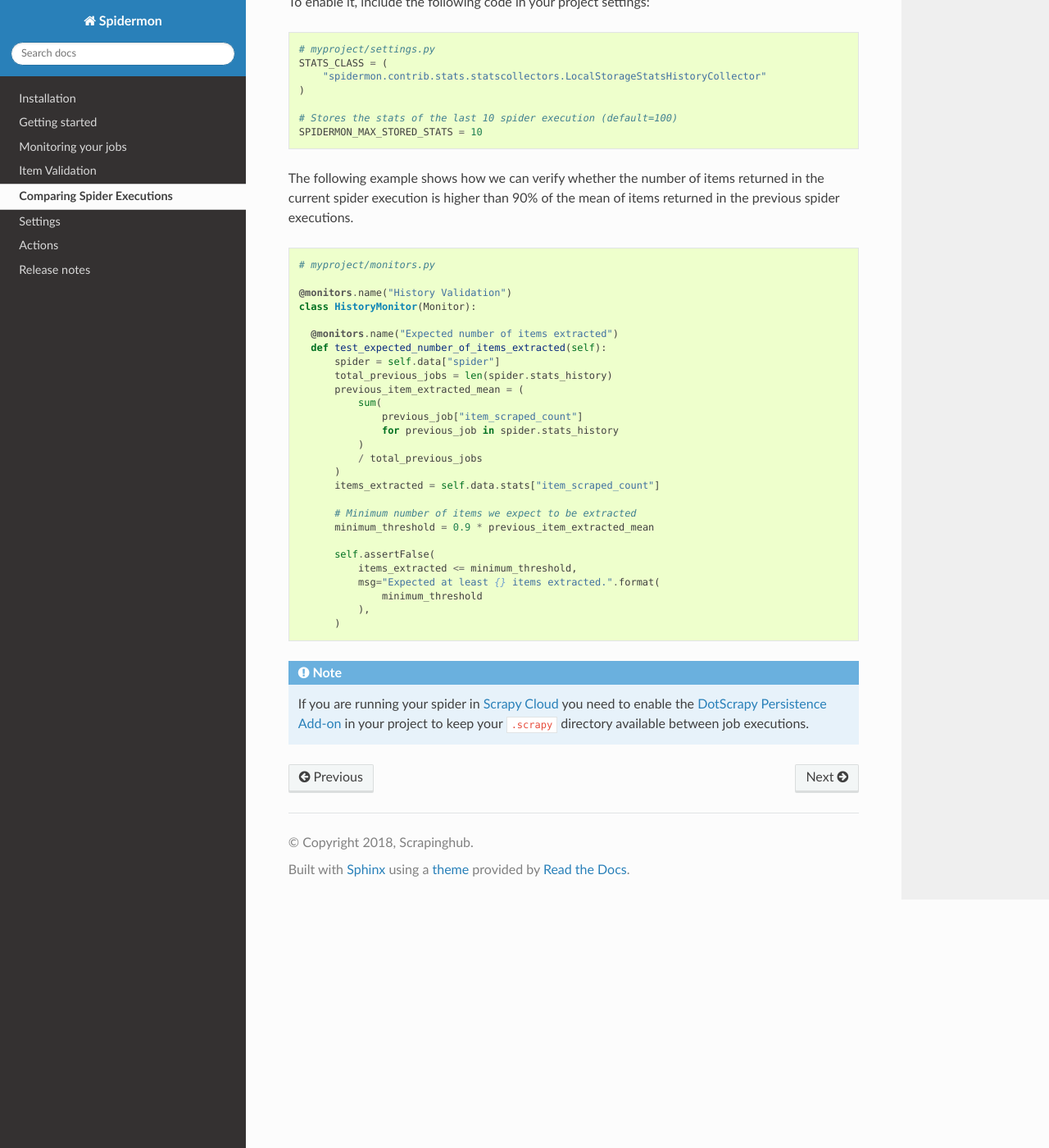
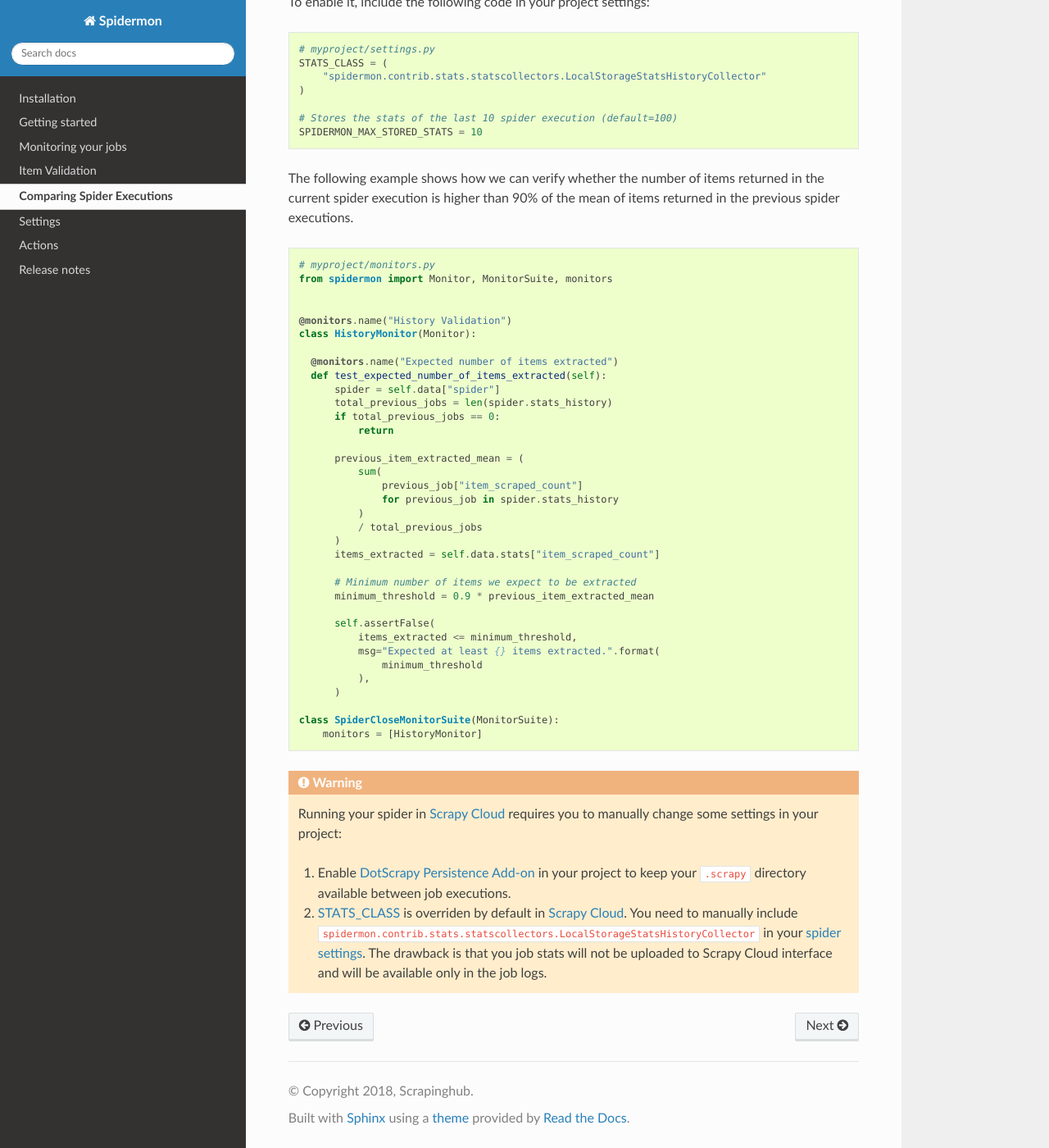
Before and after one commit to scrapinghub/spidermon, a Sphinx documentation site: the page built from docs/source/stats-collection.rst, in a window 1280 px wide and 1400 px high, scrolled down 458 px. Shown: the whole window at 82% size. Built offline with Sphinx 7.4.7 and the Read the Docs theme 2.0.0, drawn with Linux system fonts in a browser that asks for light colours.

Commit message:
docs: Improves stats history documentation (#188)
* Included missing imports and a MonitorSuite to make the example works correctly
* Fixed possible ZeroDivisionError in code example
* Improved warning text on how to use historical stats within Scrapy Cloud

```diff
--- a/docs/source/stats-collection.rst
+++ b/docs/source/stats-collection.rst
@@ -35,6 +35,8 @@ returned in the previous spider executions.
 .. code-block:: python
 
     # myproject/monitors.py
+    from spidermon import Monitor, MonitorSuite, monitors
+
 
     @monitors.name("History Validation")
     class HistoryMonitor(Monitor):
@@ -43,6 +45,9 @@ returned in the previous spider executions.
       def test_expected_number_of_items_extracted(self):
           spider = self.data["spider"]
           total_previous_jobs = len(spider.stats_history)
+          if total_previous_jobs == 0:
+              return
+
           previous_item_extracted_mean = (
               sum(
                   previous_job["item_scraped_count"]
@@ -62,10 +67,21 @@ returned in the previous spider executions.
               ),
           )
 
-.. note::
-    If you are running your spider in `Scrapy Cloud`_ you need to enable the
-    `DotScrapy Persistence Add-on`_ in your project to keep your ``.scrapy`` directory
-    available between job executions.
+    class SpiderCloseMonitorSuite(MonitorSuite):
+        monitors = [HistoryMonitor]
 
+.. warning::
+    Running your spider in `Scrapy Cloud`_ requires you to manually change some settings
+    in your project:
+
+    #. Enable `DotScrapy Persistence Add-on`_ in your project to keep your ``.scrapy`` directory
+       available between job executions.
+    #. `STATS_CLASS`_ is overriden by default in `Scrapy Cloud`_. You need to manually include
+       ``spidermon.contrib.stats.statscollectors.LocalStorageStatsHistoryCollector`` in your `spider
+       settings`_. The drawback is that you job stats will not be uploaded to Scrapy Cloud interface
+       and will be available only in the job logs.
+
+.. _`STATS_CLASS`: https://docs.scrapy.org/en/latest/topics/settings.html#stats-class
+.. _`spider settings`: https://support.scrapinghub.com/support/solutions/articles/22000200670-customizing-scrapy-settings-in-scrapy-cloud
 .. _`Scrapy Cloud`: https://scrapinghub.com/scrapy-cloud
 .. _`DotScrapy Persistence Add-on`: https://support.scrapinghub.com/support/solutions/articles/22000200401-dotscrapy-persistence-addon
```
